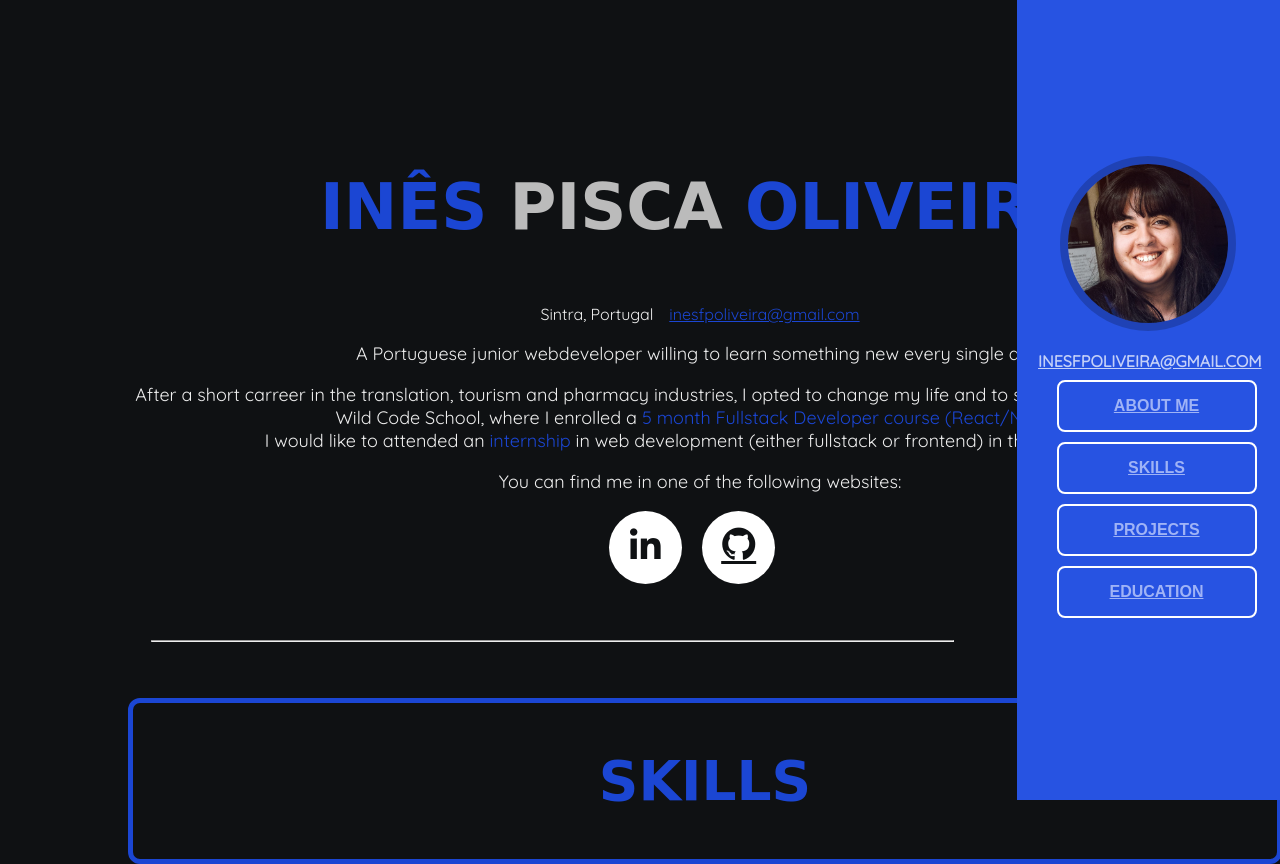
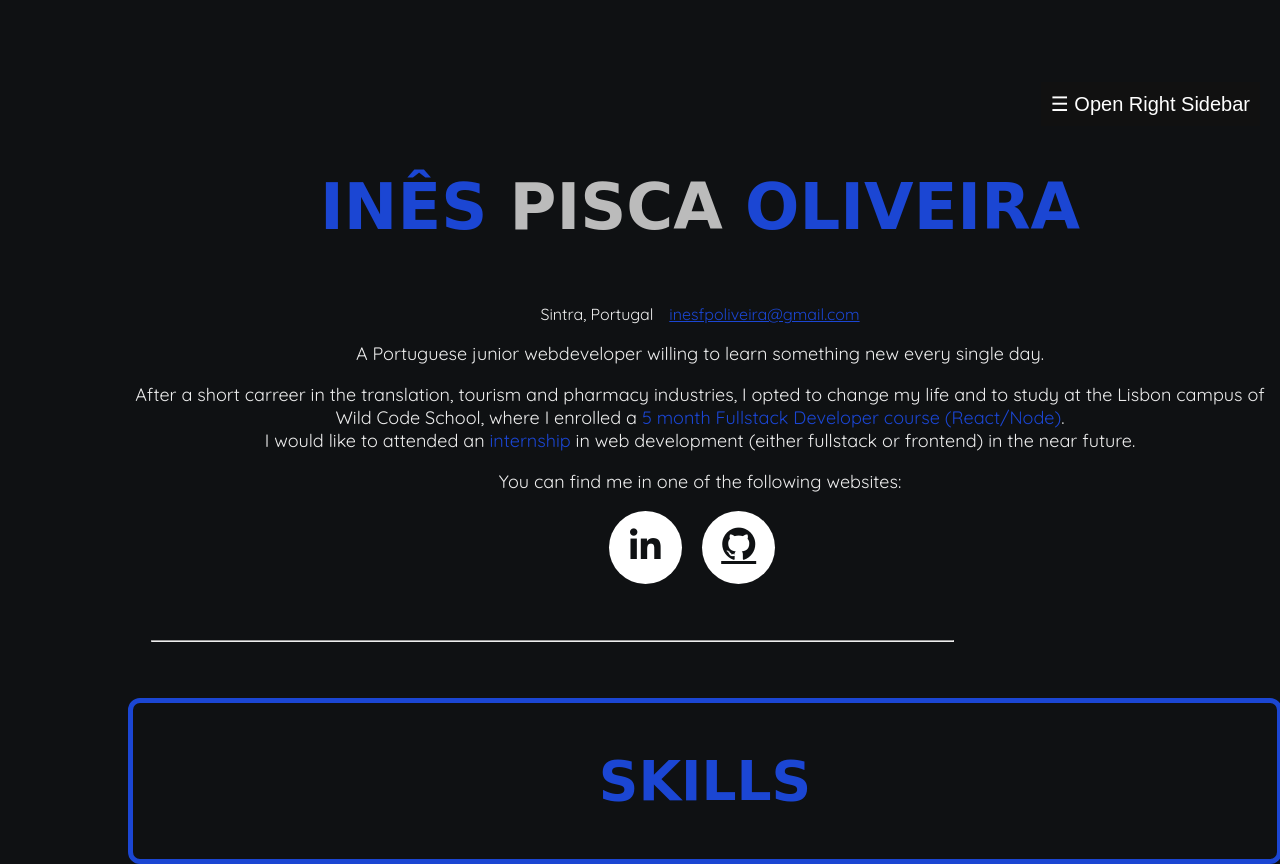
Before and after one commit to inespisca/my-cv, a plain HTML site: page index.html in a window 1280 px wide. Shown: the top 864 px of the page. Drawn offline with nearby package versions, Linux system fonts and the light colour scheme; a script that the page names is missing; a web font is replaced by a local one.

Commit message:
collapse function added to sidebar

```diff
--- a/index.html
+++ b/index.html
@@ -24,6 +24,7 @@
 
     <body id="page-top">
         <nav class="navbar-expand" id="sideNav">
+            <a href="javascript:void(0)" class="closebtn" onclick="closeNav()">&times;</a>
             <a class="navbar-top" href="#page-top">
                 <span class="photo">
                     <img class="img-profile" src="profile.png" alt="Inês Pisca Oliveira">
@@ -50,7 +51,9 @@
                 </ul>
             </div>
         </nav>
-
+        <div id="main">
+            <button class="openbtn" onclick="openNav()">&#9776; Open Right Sidebar</button>
+        </div>
         <div class="container">
             <section class="resume" id="about">
                 <div class="w-100">
--- /dev/null
+++ b/index.js
@@ -0,0 +1,11 @@
+/* Set the width of the sidebar to 250px and the left margin of the page content to 250px */
+function openNav() {
+    document.getElementById("sideNav").style.width = "280px";
+    document.getElementById("main").style.marginRight = "280px";
+  }
+
+  /* Set the width of the sidebar to 0 and the left margin of the page content to 0 */
+  function closeNav() {
+    document.getElementById("sideNav").style.width = "0";
+    document.getElementById("main").style.marginRight = "0";
+  }
--- a/style.css
+++ b/style.css
@@ -10,7 +10,6 @@ body {
     color: #EEE;
     background-color: #0f1113;
     margin-left: 10%;
-    text-align: center;
 }
 
 h1, h2, h3, h4, h5, h6 {
@@ -40,50 +39,58 @@ h3 {
 
 /* sidebar */
 
-#sideNav {
-    text-align: center;
+.navbar-expand {
+    height: 100%;
+    width: 0;
     position: fixed;
+    z-index: 1;
     top: 0;
     right: 0;
-    display: flex;
-    flex-direction: column;
-    height: 100vh;
+    background-color: #111;
+    overflow-x: hidden;
+    margin: auto auto 0;
+    padding-top: 60px;
+    transition: 0.5s;
 }
 
-#sideNav .navbar-top {
-    display: flex;
-    margin: auto auto 0;
+  /* The sidebar links */
+.navbar-expand a {
+    text-decoration: none;
+    font-size: 25px;
+    display: block;
+    transition: 0.3s;
+}
+
+  /* Position and style the close button (top right corner) */
+.navbar-expand .closebtn {
+    position: absolute;
+    top: 0;
+    right: 25px;
+    font-size: 36px;
+    margin-left: 50px;
+}
+
+.closebtn {
+    color: #000;
 }
 
 .img-profile {
+    margin-top: 100px;
+    margin-left: 15%;
     border-radius: 50%;
+    width: 200px;
+    height: auto;
 }
 
-#sideNav .navbar-top .img-profile {
+.navbar-nav {
+    list-style: none;
+    margin-right: 50%;
+}
+
+#navbar-expand .navbar-top .img-profile {
     max-width: 160px;
     max-height: 160px;
     border: 8px solid rgba(1, 1, 1, 0.2);
-}
-
-#sideNav .collapse {
-    display: flex;
-    align-items: flex-start;
-    flex-grow: 0;
-    width: 70%;
-    margin-bottom: auto;
-}
-
-#sideNav .collapse .navbar-nav {
-    flex-direction: column;
-    width: 100%;
-}
-
-#sideNav .collapse .navbar-nav .nav-item {
-    display: block;
-}
-
-#sideNav .collapse .navbar-nav .nav-item .nav-link {
-    display: block;
 }
 
 .nav-btn {
@@ -91,10 +98,8 @@ h3 {
     border: 2px solid #FFF;
     color: white;
     padding: 15px 32px;
-    text-align: center;
     text-decoration: none;
     display: inline-block;
-    font-size: 16px;
     width: 200px;
     border-radius: 8px;
     margin-bottom: 10px;
@@ -119,7 +124,7 @@ h3 {
     text-transform: uppercase;
     color:rgb(196, 208, 248);
     margin-bottom: 5%;
-    margin-left: -10%;
+    font-size: inherit;
 }
 
 #navMail:hover {
@@ -195,6 +200,7 @@ li.list-inline-item {
 
 .container {
     padding-left: 0px;
+    text-align: center;
 }
 
 .row {
@@ -235,6 +241,7 @@ li.list-inline-item {
 #sideNav .navbar-nav .nav-item .nav-link {
     font-weight: 800;
     text-transform: uppercase;
+    font-size: larger;
 }
 
 #sideNav .navbar-toggler:focus {
@@ -295,3 +302,25 @@ a:hover, a:focus, a:active {
 .m-1 {
     margin-top: 5%;
 }
+
+  /* The button used to open the sidebar */
+.openbtn {
+    font-size: 20px;
+    cursor: pointer;
+    background-color: #111;
+    color: white;
+    padding: 10px;
+    border: none;
+    text-align: end;
+}
+
+.openbtn:hover {
+    background-color: #444;
+}
+
+#main {
+    position: fixed;
+    transition: margin-right .5s;
+    padding: 20px;
+    right: 0;
+}
```
